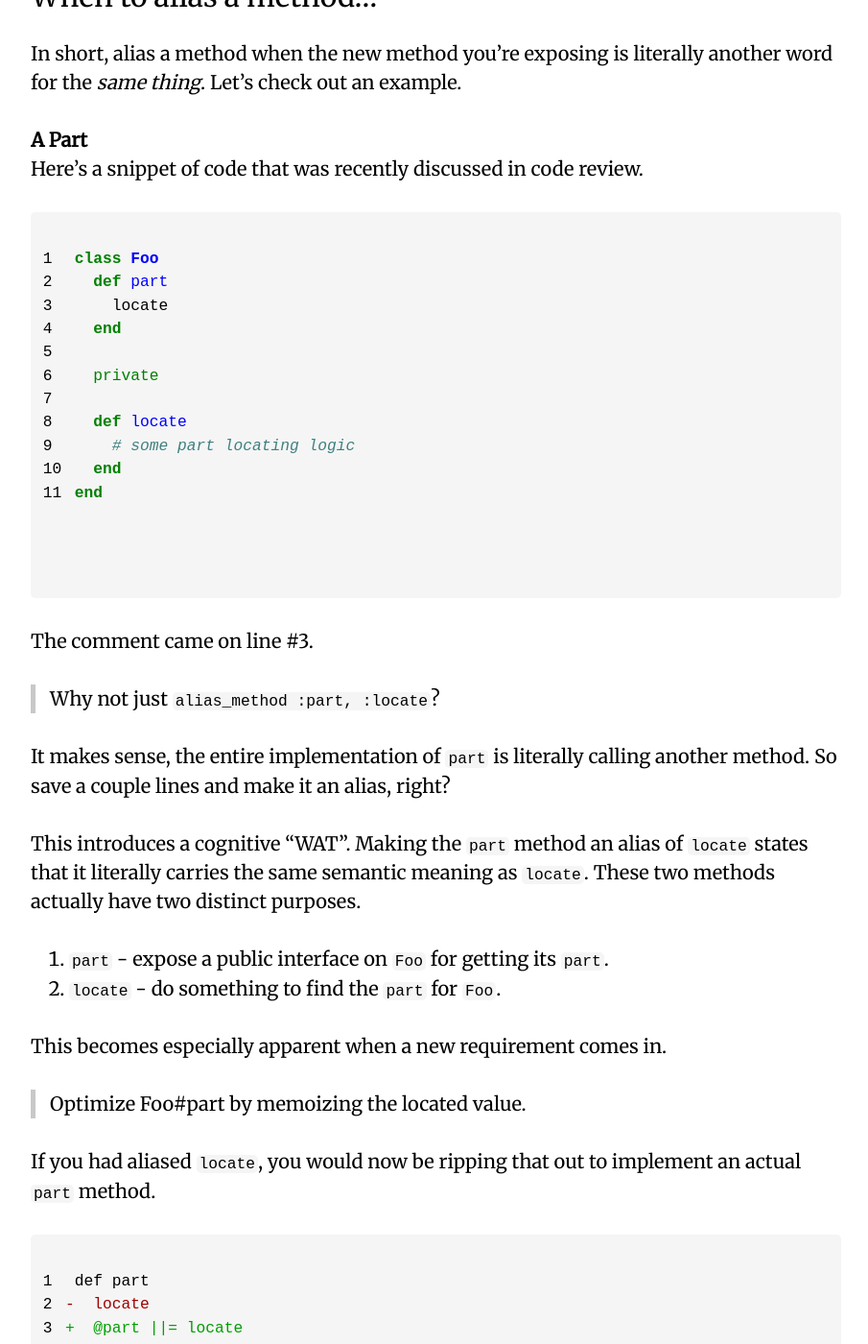
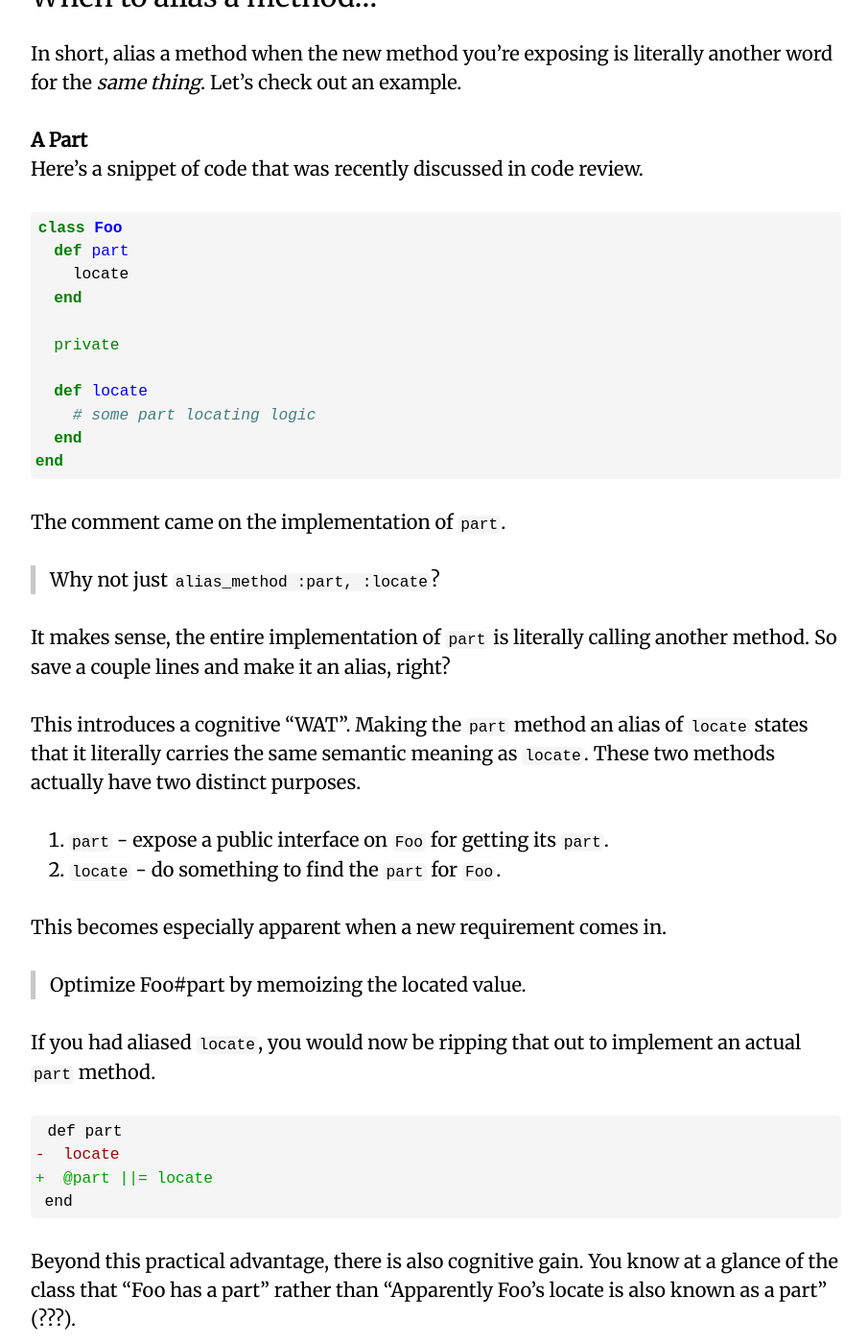
Before and after one commit to iamvery/iamvery.github.com, a Jekyll site: the page built from _posts/2016-02-23-a-method-by-any-other-name.md, in a window 1280 px wide and 1400 px high, scrolled down 825 px. Shown: the whole window at 96% size, without its empty margins (39-944 px from the left). Built offline with Jekyll 4.4.1, drawn with Linux system fonts in a browser that asks for light colours; comment, search, counter and statistics services are not loaded.

Commit message:
Replace liquid tags with fencing style
Thanks, rouge

````diff
--- a/_posts/2016-02-23-a-method-by-any-other-name.md
+++ b/_posts/2016-02-23-a-method-by-any-other-name.md
@@ -31,7 +31,7 @@
 
 Here's a snippet of code that was recently discussed in code review.
 
-{% highlight ruby linenos %}
+```ruby
 class Foo
   def part
     locate
@@ -43,9 +43,9 @@
     # some part locating logic
   end
 end
-{% endhighlight %}
+```
 
-The comment came on line #3.
+The comment came on the implementation of `part`.
 
 > Why not just `alias_method :part, :locate`?
 
@@ -65,12 +65,12 @@
 
 If you had aliased `locate`, you would now be ripping that out to implement an actual `part` method.
 
-{% highlight diff linenos %}
+```diff
  def part
 -  locate
 +  @part ||= locate
  end
-{% endhighlight %}
+```
 
 Beyond this practical advantage, there is also cognitive gain.
 You know at a glance of the class that "Foo has a part" rather than "Apparently Foo's locate is also known as a part" (???).
@@ -82,12 +82,12 @@
 However, you decide that `part` isn't the best name for this data member.
 You want to refer to it as `widge` henceforth.
 
-{% highlight diff linenos %}
+```diff
  def part
    @part ||= locate
  end
 +alias_method :widget, :part
-{% endhighlight %}
+```
 
 The reader of your code immediately recognizes that `widget` is just another name for `part`.
 But please do consider a [deprecation] message.
````
